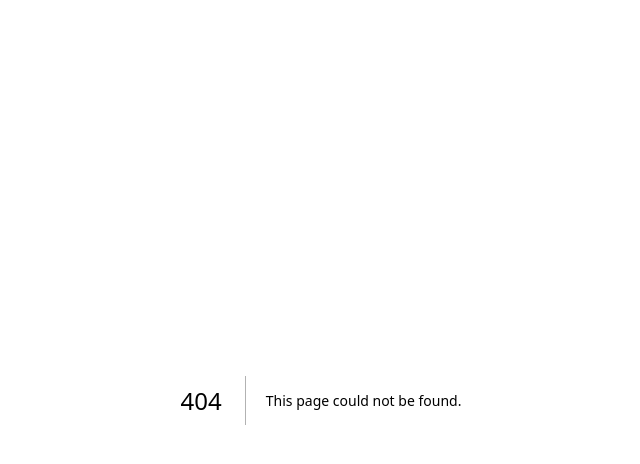
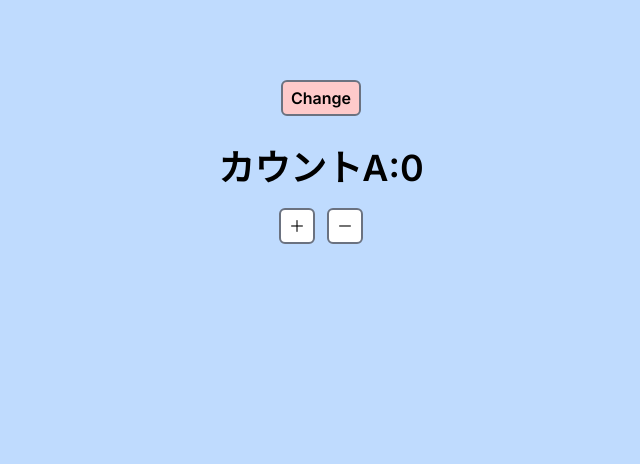
Before and after one commit to sena0514/training, a Next.js app: page /countChange in a window 1280 px wide. Before the commit this address had no page. Shown: the top 464 px of the page, without its empty margins (319-959 px from the left). Built offline with nearby package versions, Linux system fonts and the light colour scheme.

Commit message:
カウントチェンジアプリを実装した

```diff
--- /dev/null
+++ b/app/(main)/countChange/page.tsx
@@ -0,0 +1,63 @@
+"use client";
+
+import { useState } from "react";
+
+const CountChange = () => {
+  const [toggle, setToggle] = useState(true);
+  const [countA, setCountA] = useState(0);
+  const [countB, setCountB] = useState(0);
+
+  const handleChangeButton = () => {
+    setToggle((prev) => !prev);
+  };
+
+  return (
+    <div className="pt-20 h-screen bg-blue-200">
+      <div className="max-5xl mx-auto px-4">
+        <div className="text-center">
+          <button
+            onClick={handleChangeButton}
+            className="rounded-md border-2 border-gray-500 bg-red-200 px-2 py-1 font-semibold"
+          >
+            Change
+          </button>
+        </div>
+        <div className="mt-8">
+          {toggle ? <Count key="A" title="カウントA" count={countA} setCount={setCountA}/> : <Count key="B" title="カウントB" count={countB} setCount={setCountB}/>}
+        </div>
+      </div>
+    </div>
+  );
+};
+
+const Count = ({title,count,setCount} : {title:string; count:number; setCount:React.Dispatch<React.SetStateAction<number>>}) => {
+  const handleCountUp = () => {
+    setCount((prev) => prev + 1);
+  };
+
+  const handleCountDown = () => {
+    setCount((prev) => prev - 1);
+  };
+
+  return (
+    <>
+      <h2 className="text-center font-semibold text-4xl">{title}:{count}</h2>
+      <div className="flex justify-center gap-x-3 mt-5">
+        <button
+          onClick={handleCountUp}
+          className="rounded-md border-2 border-gray-500 p-2 bg-white leading-4"
+        >
+          ＋
+        </button>
+        <button
+          onClick={handleCountDown}
+          className="rounded-md border-2 border-gray-500 p-2 bg-white leading-4"
+        >
+          －
+        </button>
+      </div>
+    </>
+  );
+};
+
+export default CountChange;
--- a/app/page.tsx
+++ b/app/page.tsx
@@ -62,6 +62,12 @@ export default function Home() {
           >
             9.Count Update
           </Link>
+          <Link
+            className="py-3 px-2  text-center rounded-lg border-4 border-gray-500 inline-block bg-blue-950 text-white"
+            href="/countChange"
+          >
+            10.Count Change
+          </Link>
         </div>
       </div>
     </div>
```
